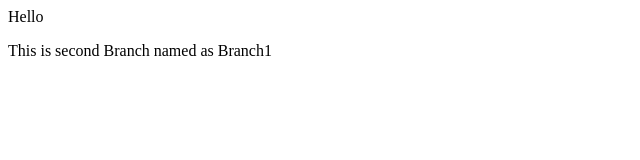
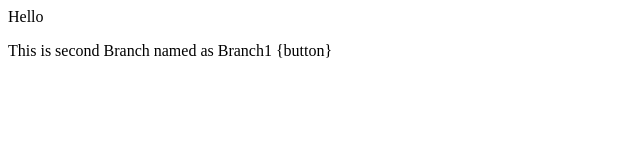
Before and after one commit to aasthavashishtha/LEARNING, a plain HTML site: page index.html in a window 1280 px wide. Shown: the full height of the page, 0-640 px from the left. Drawn offline with Linux system fonts and the light colour scheme.

Commit message:
checking merge conflict

```diff
--- a/index.html
+++ b/index.html
@@ -1,2 +1,2 @@
 <p>Hello</p>
-<p>This is second Branch named as Branch1</p>
+<p>This is second Branch named as Branch1 {button}</p>
```
